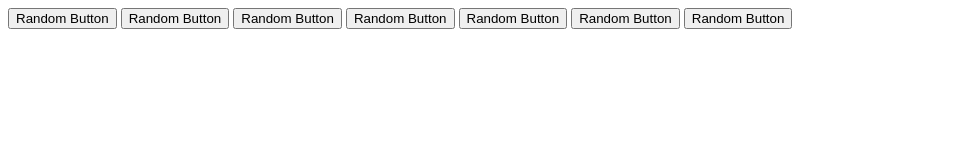
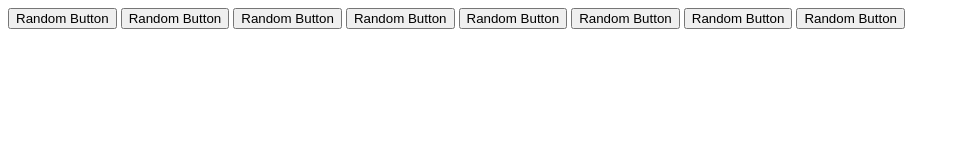
Before and after one commit to rama-ctrl/JSBasics, a plain HTML site: page index.html in a window 1280 px wide. Shown: the whole page, without its empty margins (0-960 px from the left). Drawn offline with Linux system fonts and the light colour scheme.

Commit message:
8th button

```diff
--- a/index.html
+++ b/index.html
@@ -15,6 +15,7 @@
     <button class="btn"> Random Button </button>
     <button class="btn"> Random Button </button>
     <button class="btn"> Random Button </button>
+    <button class="btn"> Random Button </button>
 <script>
 document.querySelectorAll('.btn').forEach((item) =>{
     item.addEventListener('click',() => {
```
